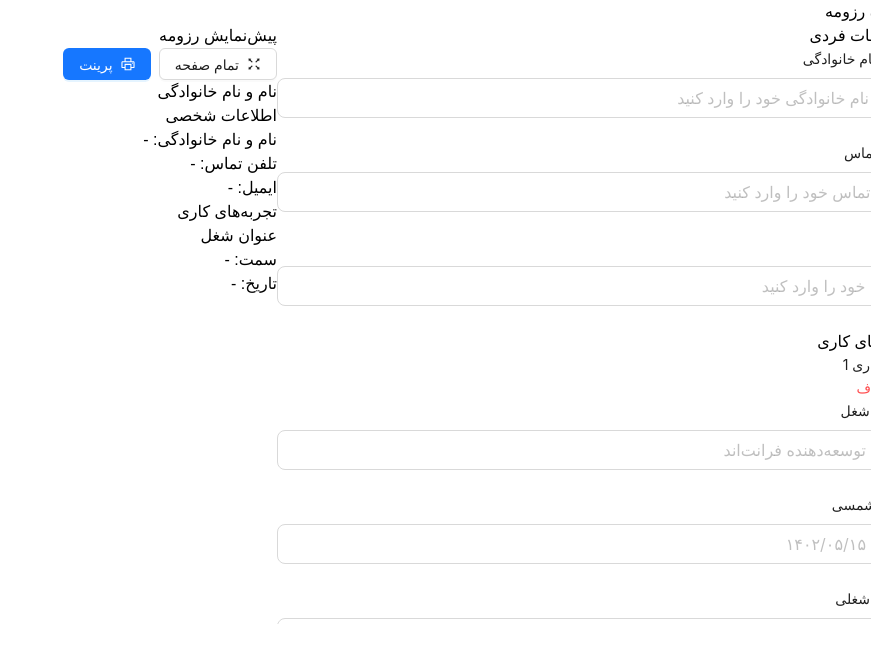
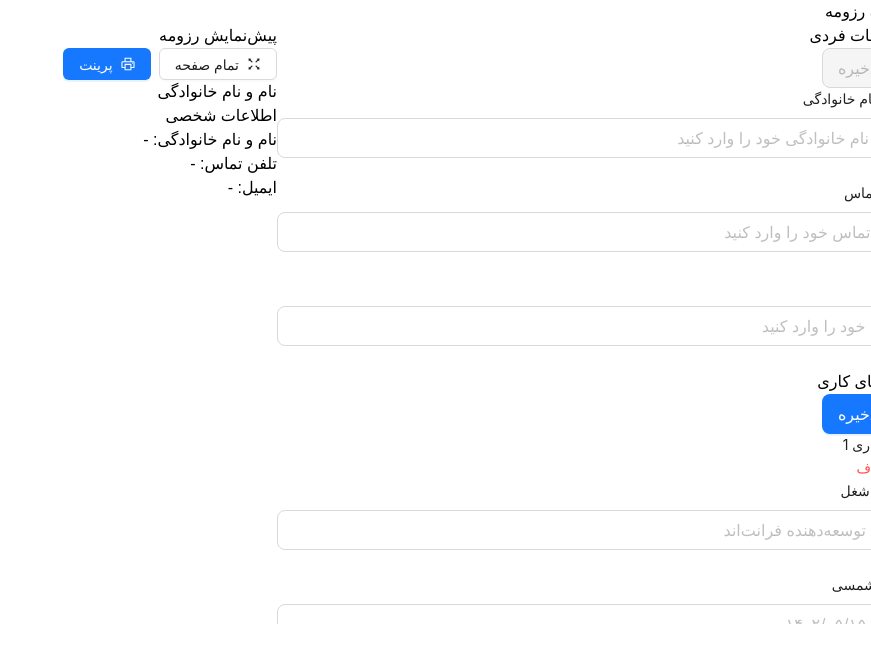
Before and after one commit to mohsensami/cv-builder, a React (Vite) app: page / in a window 1280 px wide. Both pictures are taken after a click on the button "افزودن تجربه کاری". Shown: the top 662 px of the page, without its empty margins (409-1280 px from the left). Built offline with nearby package versions, Linux system fonts and the light colour scheme; a small style sheet from the web is missing.

Commit message:
save button to save in context

```diff
--- a/src/components/CVForm/CVForm.tsx
+++ b/src/components/CVForm/CVForm.tsx
@@ -1,36 +1,76 @@
-import { Form, Input } from 'antd'
-import { useEffect } from 'react'
+import { Form, Input, Button, message } from 'antd'
+import { SaveOutlined } from '@ant-design/icons'
+import { useState, useEffect } from 'react'
 import { useCV } from '../../contexts'
+import { CVData } from '../../types/cv.types'
 import WorkExperienceForm from '../WorkExperienceForm/WorkExperienceForm'
 
 const CVForm = () => {
-  const { cvData, updateCVData } = useCV()
+  const { cvData, setCVData } = useCV()
   const [form] = Form.useForm()
+  const [hasChanges, setHasChanges] = useState(false)
 
+  // Load data from context when it changes (but not from form changes)
   useEffect(() => {
-    form.setFieldsValue(cvData)
-  }, [cvData, form])
+    form.setFieldsValue({
+      fullName: cvData.fullName,
+      phone: cvData.phone,
+      email: cvData.email,
+    })
+    setHasChanges(false)
+  }, [cvData.fullName, cvData.phone, cvData.email, form])
 
-  const handleValuesChange = (_: any, allValues: typeof cvData) => {
-    Object.keys(allValues).forEach((key) => {
-      const field = key as keyof typeof cvData
-      if (allValues[field] !== undefined && field !== 'workExperiences') {
-        updateCVData(field, allValues[field] as string)
+  const handleValuesChange = () => {
+    setHasChanges(true)
+  }
+
+  const handleSave = async () => {
+    try {
+      const values = await form.validateFields()
+      const updatedData: Partial<CVData> = {
+        fullName: values.fullName || '',
+        phone: values.phone || '',
+        email: values.email || '',
       }
-    })
+
+      setCVData((prev) => ({
+        ...prev,
+        ...updatedData,
+      }))
+
+      setHasChanges(false)
+      message.success('اطلاعات با موفقیت ذخیره شد')
+    } catch (error) {
+      message.error('لطفا تمام فیلدهای الزامی را پر کنید')
+    }
   }
 
   return (
     <div className="space-y-8">
       <div className="space-y-6">
-        <h2 className="text-2xl font-semibold text-gray-700 mb-6">
-          مشخصات فردی
-        </h2>
+        <div className="flex justify-between items-center">
+          <h2 className="text-2xl font-semibold text-gray-700">
+            مشخصات فردی
+          </h2>
+          <Button
+            type="primary"
+            icon={<SaveOutlined />}
+            onClick={handleSave}
+            disabled={!hasChanges}
+            size="large"
+          >
+            ذخیره
+          </Button>
+        </div>
 
         <Form
           form={form}
           layout="vertical"
-          initialValues={cvData}
+          initialValues={{
+            fullName: cvData.fullName,
+            phone: cvData.phone,
+            email: cvData.email,
+          }}
           onValuesChange={handleValuesChange}
           autoComplete="off"
         >
@@ -58,7 +98,10 @@ const CVForm = () => {
             <Form.Item
               label="ایمیل"
               name="email"
-              rules={[{ required: true, message: 'لطفا ایمیل خود را وارد کنید' }]}
+              rules={[
+                { required: true, message: 'لطفا ایمیل خود را وارد کنید' },
+                { type: 'email', message: 'لطفا یک ایمیل معتبر وارد کنید' }
+              ]}
             >
               <Input
                 placeholder="ایمیل خود را وارد کنید"
--- a/src/components/WorkExperienceForm/WorkExperienceForm.tsx
+++ b/src/components/WorkExperienceForm/WorkExperienceForm.tsx
@@ -1,26 +1,43 @@
-import { Form, Input, Button } from 'antd'
-import { PlusOutlined, DeleteOutlined } from '@ant-design/icons'
-import { useEffect } from 'react'
+import { Form, Input, Button, message } from 'antd'
+import { PlusOutlined, DeleteOutlined, SaveOutlined } from '@ant-design/icons'
+import { useState, useEffect } from 'react'
 import { useCV } from '../../contexts'
+import { WorkExperience } from '../../types/cv.types'
 
 const WorkExperienceForm = () => {
   const { cvData, setCVData } = useCV()
   const [form] = Form.useForm()
+  const [hasChanges, setHasChanges] = useState(false)
 
+  // Load data from context when it changes (but not from form changes)
   useEffect(() => {
     form.setFieldsValue({ workExperiences: cvData.workExperiences })
+    setHasChanges(false)
   }, [cvData.workExperiences, form])
 
-  const handleValuesChange = (_: any, allValues: { workExperiences?: typeof cvData.workExperiences }) => {
-    if (allValues.workExperiences) {
+  const handleValuesChange = () => {
+    setHasChanges(true)
+  }
+
+  const handleSave = async () => {
+    try {
+      const values = await form.validateFields()
+      const workExperiences: WorkExperience[] = values.workExperiences || []
+
       // Filter out undefined or null values
-      const validExperiences = allValues.workExperiences.filter(
+      const validExperiences = workExperiences.filter(
         (exp) => exp && typeof exp === 'object'
       )
+
       setCVData((prev) => ({
         ...prev,
         workExperiences: validExperiences,
       }))
+
+      setHasChanges(false)
+      message.success('تجربه‌های کاری با موفقیت ذخیره شد')
+    } catch (error) {
+      message.error('لطفا تمام فیلدهای الزامی را پر کنید')
     }
   }
 
@@ -30,6 +47,15 @@ const WorkExperienceForm = () => {
         <h2 className="text-2xl font-semibold text-gray-700">
           تجربه‌های کاری
         </h2>
+        <Button
+          type="primary"
+          icon={<SaveOutlined />}
+          onClick={handleSave}
+          disabled={!hasChanges}
+          size="large"
+        >
+          ذخیره
+        </Button>
       </div>
 
       <Form
@@ -55,7 +81,10 @@ const WorkExperienceForm = () => {
                       type="text"
                       danger
                       icon={<DeleteOutlined />}
-                      onClick={() => remove(name)}
+                      onClick={() => {
+                        remove(name)
+                        setHasChanges(true)
+                      }}
                       size="small"
                     >
                       حذف
@@ -113,7 +142,10 @@ const WorkExperienceForm = () => {
               <Form.Item>
                 <Button
                   type="dashed"
-                  onClick={() => add({ title: '', date: '', position: '' })}
+                  onClick={() => {
+                    add({ title: '', date: '', position: '' })
+                    setHasChanges(true)
+                  }}
                   block
                   icon={<PlusOutlined />}
                   size="large"
```
